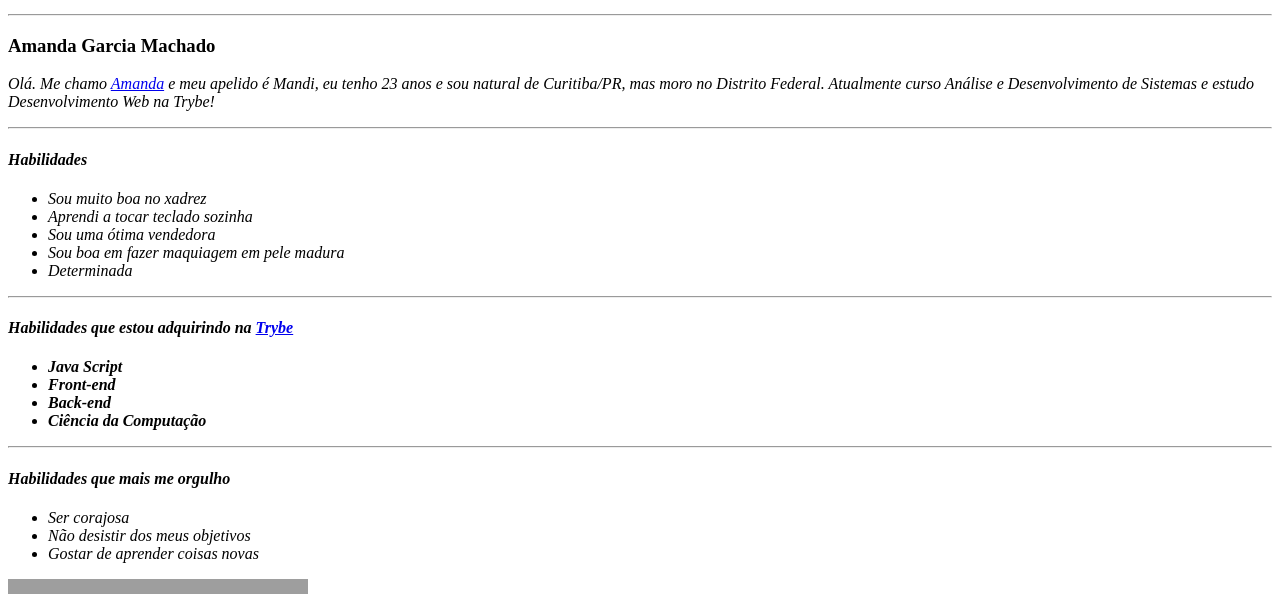
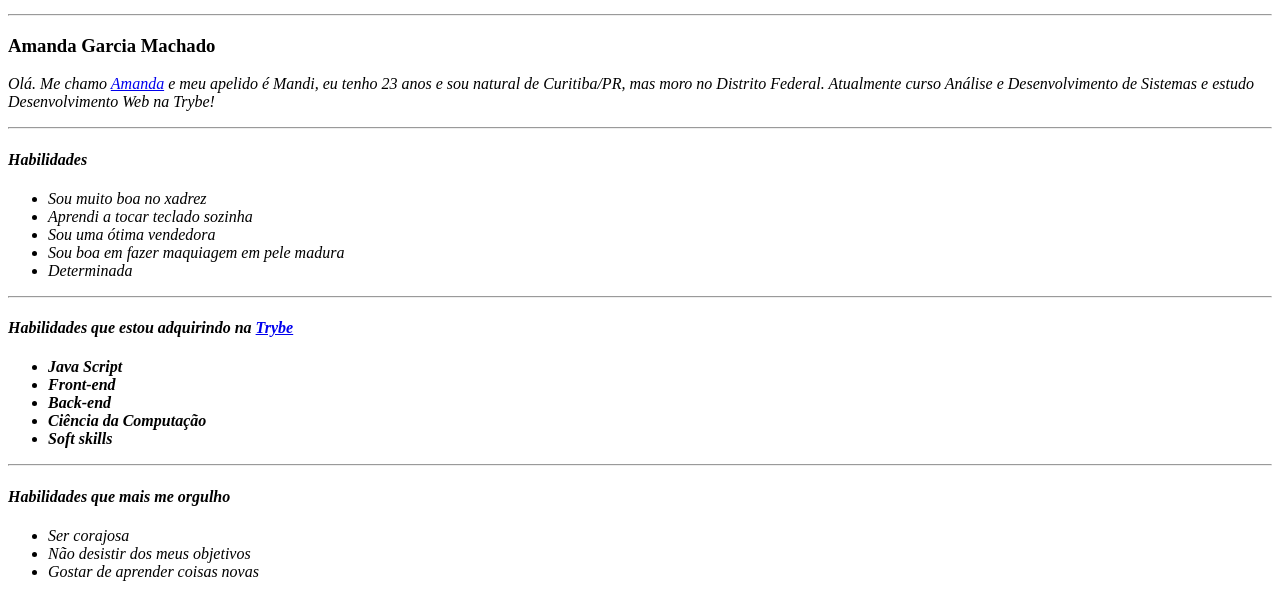
Before and after one commit to amandamachadodev/mandioquynha.github.io, a plain HTML site: page index.html in a window 1280 px wide. Shown: the part 141-735 px from the top of the page. Drawn offline with Linux system fonts and the light colour scheme; grey boxes are pictures that could not be loaded.

Commit message:
Adicionando nova habilidade que irei adquirir na trybe

```diff
--- a/index.html
+++ b/index.html
@@ -38,6 +38,7 @@
          <li>Front-end</li>
          <li>Back-end</li>
          <li>Ciência da Computação</li>
+         <li>Soft skills</li>
          </strong>
      </ul>
     <hr>
```
